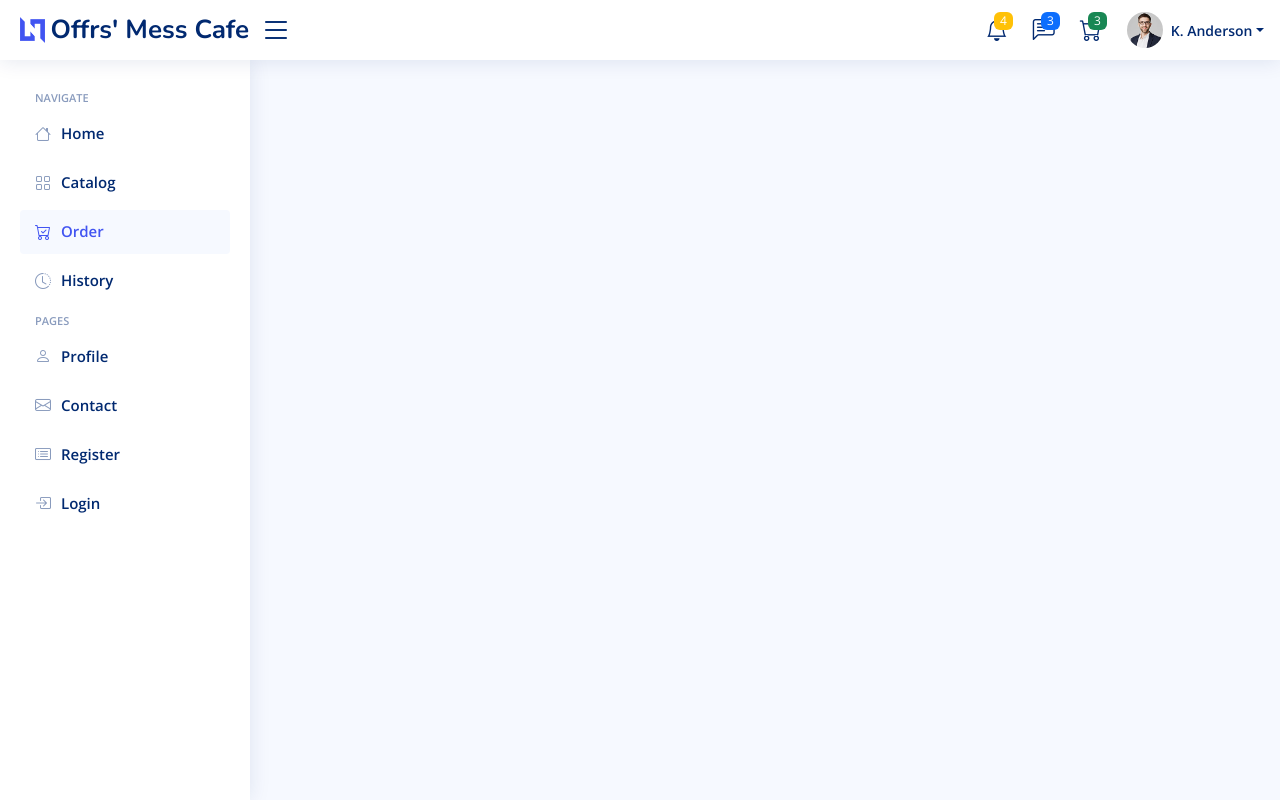
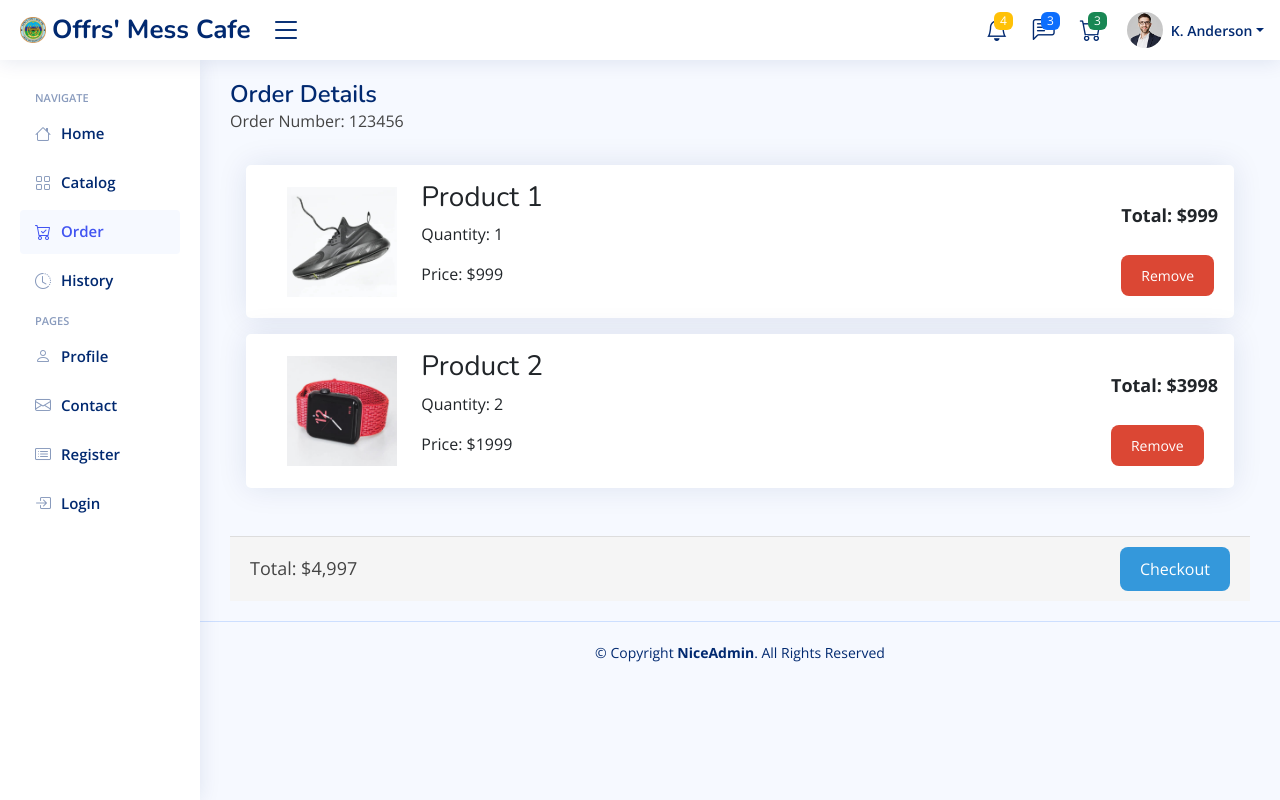
Before and after one commit to Mahdi3M/Canteen_Management, a Django app: page /customer_order/ in a window 1280 px wide. Run offline with Django 4.2, Linux system fonts and the light colour scheme; some libraries are stand-ins or nearby versions.

Commit message:
Order Page complete

```diff
--- a/Canteen/templates/Canteen/customer_order.html
+++ b/Canteen/templates/Canteen/customer_order.html
@@ -2,7 +2,59 @@
 {% load static %}
 
 {% block main %}
+<main id="main" class="main">
 
+  <div class="pagetitle">
+    <h1>Order Details</h1>
+    <p>Order Number: 123456</p>
+  </div><!-- End Page Title -->
+
+  <section id="cart">
+    <ul class="cards p-3">
+      <li class="card mb-3 p-3">
+        <div class="row g-0">
+          <div class="col-md-2 d-flex align-items-center justify-content-center">
+            <img src={% static 'assets/img/product-1.jpg' %} alt="Product 1">
+          </div>
+          <div class="col-md-10 d-flex justify-content-between align-items-center">
+            <div>
+              <h3>Product 1</h3>
+              <p>Quantity: 1</p>
+              <p>Price: $999</p>
+            </div>
+            <div>
+              <p id="order-total">Total: $999</p>
+              <button class="remove">Remove</button>
+            </div>
+          </div>
+        </div>
+      </li>
+      <li class="card mb-3 p-3">
+        <div class="row g-0">
+          <div class="col-md-2 d-flex align-items-center justify-content-center">
+            <img src={% static 'assets/img/product-2.jpg' %} alt="Product 1">
+          </div>
+          <div class="col-md-10 d-flex justify-content-between align-items-center">
+              <div>
+                  <h3>Product 2</h3>
+                  <p>Quantity: 2</p>
+                  <p>Price: $1999</p>
+              </div>
+              <div>
+                  <p id="order-total">Total: $3998</p>
+                  <button class="remove">Remove</button>
+              </div>
+          </div>
+        </div>
+      </li>
+    </ul>
+    <div class="total">
+      <p>Total: $4,997</p>
+      <button class="checkout">Checkout</button>
+    </div>
+  </section>
+
+</main>
 {% endblock main %}
 
 {% block scripts %}
--- a/static/assets/css/style.css
+++ b/static/assets/css/style.css
@@ -360,7 +360,7 @@ h6 {
 
 @media (min-width: 1200px) {
   .logo {
-    width: 230px;
+    width: 240px;
   }
 }
 
@@ -602,7 +602,7 @@ h6 {
   top: 60px;
   left: 0;
   bottom: 0;
-  width: 250px;
+  width: 200px;
   z-index: 996;
   transition: all 0.3s;
   padding: 20px;
@@ -633,7 +633,7 @@ h6 {
 
   #main,
   #footer {
-    margin-left: 250px;
+    margin-left: 200px;
   }
 }
 
@@ -1231,3 +1231,123 @@ h6 {
   font-size: 13px;
   color: #012970;
 }
+
+/*--------------------------------------------------------------
+# Order Cards
+--------------------------------------------------------------*/
+/*
+#cart .cards {
+  display: flex;
+  flex-wrap: wrap;
+  margin-bottom: 20px;
+}
+
+#cart .card {
+  width: 300px;
+  margin: 0 10px 10px 0;
+  background-color: #fff;
+  border-radius: 5px;
+  box-shadow: 0 3px 6px rgba(0, 0, 0, 0.1);
+}
+
+#cart .card img {
+  width: 100%;
+  height: 200px;
+}
+
+#cart .card h3 {
+  margin-top: 0;
+  font-size: 18px;
+}
+
+#cart .card p {
+  margin-top: 5px;
+  font-size: 14px;
+}
+
+#cart .card button {
+  background-color: #ff0000;
+  color: #fff;
+  border: none;
+  padding: 10px 20px;
+  border-radius: 3px;
+  cursor: pointer;
+}
+
+#cart .total {
+  text-align: right;
+} */
+
+#cart .card img {
+  height: 110px;
+  /* padding-left: 30px; */
+  /* width: 100%; */
+}
+
+#cart .card button {
+  background-color: #db4734;
+  color: #ffffff;
+  border: none;
+  border-radius: 8px;
+  padding: 10px 20px;
+  margin-top: 10px;
+  font-size: 14px;
+  cursor: pointer;
+  transition: background-color 0.3s ease;
+}
+
+#cart .card button:hover {
+  background-color: #bd311f;
+}
+
+/* Styling for the button's position */
+#cart .carousel .card .button-overlay {
+  position: absolute;
+  top: 50%;
+  left: 50%;
+  transform: translate(-50%, -50%);
+  opacity: 0;
+  pointer-events: none;
+  transition: opacity 0.3s ease;
+}
+
+#cart .card:hover .button-overlay {
+  opacity: 1;
+  pointer-events: auto;
+}
+
+#cart #order-total{
+  font-weight: 1000;
+  font-size: large;
+  margin-top: 15px;
+}
+
+.total {
+  display: flex;
+  justify-content: space-between;
+  align-items: center;
+  background-color: #f5f5f5;
+  padding: 10px 20px;
+  border-top: 1px solid #ddd;
+}
+
+.total p {
+  font-size: 18px;
+  margin: 0;
+}
+
+.checkout {
+  background-color: #3498db;
+  color: #fff;
+  border: none;
+  padding: 10px 20px;
+  font-size: 16px;
+  font-weight: 1200;
+  cursor: pointer;
+  transition: background-color 0.3s ease;
+  border-radius: 8px;
+}
+
+.checkout:hover {
+  background-color: #2980b9;
+}
```
Also changed, not shown: Canteen/templates/Canteen/index.html (+17 -17 lines), static/assets/img/logo.png, static/assets/img/logo2.png (added).
